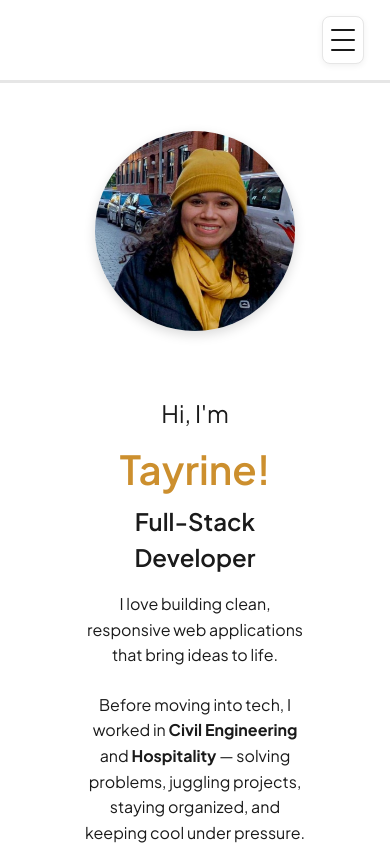
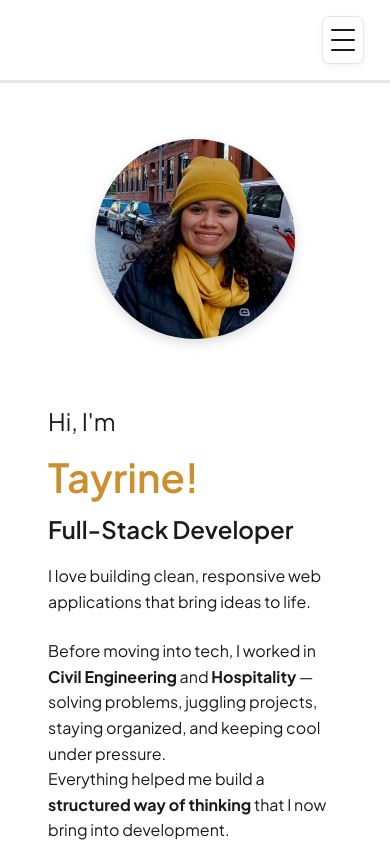
Before and after one commit to TayrineSoares/tayrine-portfolio, a React (Vite) app: page / in a window 390 px wide. Shown: the top 845 px of the page. Built offline with nearby package versions, Linux system fonts and the light colour scheme.

Commit message:
adjust hero section

```diff
--- a/src/styles/Hero.css
+++ b/src/styles/Hero.css
@@ -139,18 +139,27 @@ section {
    RESPONSIVE
 ========================= */
 @media (max-width: 768px) {
+
+  #hero {
+    padding: 2.5rem 2rem;
+    /* keep same centered column; min() handles width on small screens */
+  }
+
   .hero-container {
     flex-direction: column;
-    text-align: center;
+    text-align: left;
+    align-items: flex-start;
   }
 
   .hero-text {
     order: 2;
+    width: 100%;
   }
 
   .hero-image {
     order: 1;
     margin-bottom: 2rem;
+    align-self: center;
   }
 
   .hero-image img {
```
Also changed, not shown: 1 other file (tests, documents, lock files or other folders).
